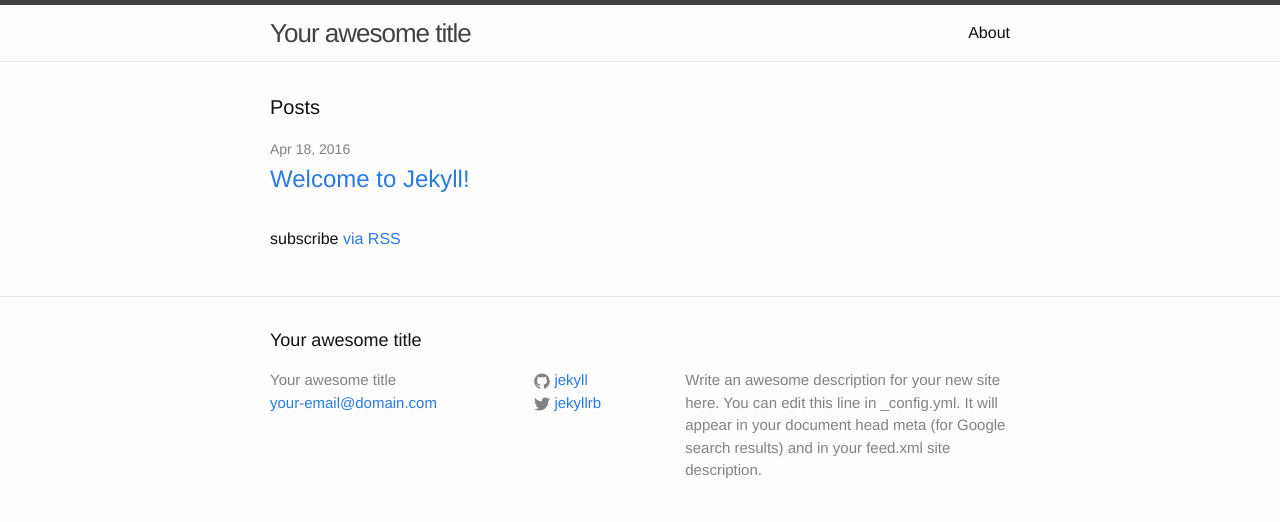
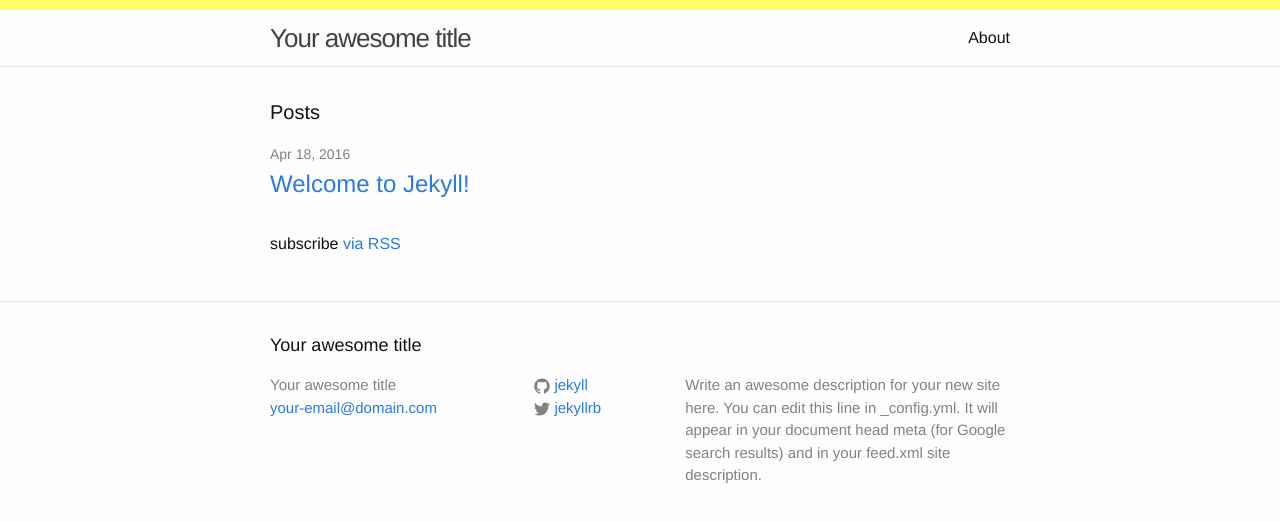
Before and after one commit to Lisemuller/lisemuller.github.io, a Jekyll site: the page built from index.html, in a window 1280 px wide. Shown: the top 522 px of the page. Built offline with Jekyll 4.4.1, drawn with Linux system fonts in a browser that asks for light colours.

Commit message:
first change

```diff
--- a/_sass/_layout.scss
+++ b/_sass/_layout.scss
@@ -2,7 +2,7 @@
  * Site header
  */
 .site-header {
-    border-top: 5px solid $grey-color-dark;
+    border-top: 10px solid #FFFF66;
     border-bottom: 1px solid $grey-color-light;
     min-height: 56px;
 
```
